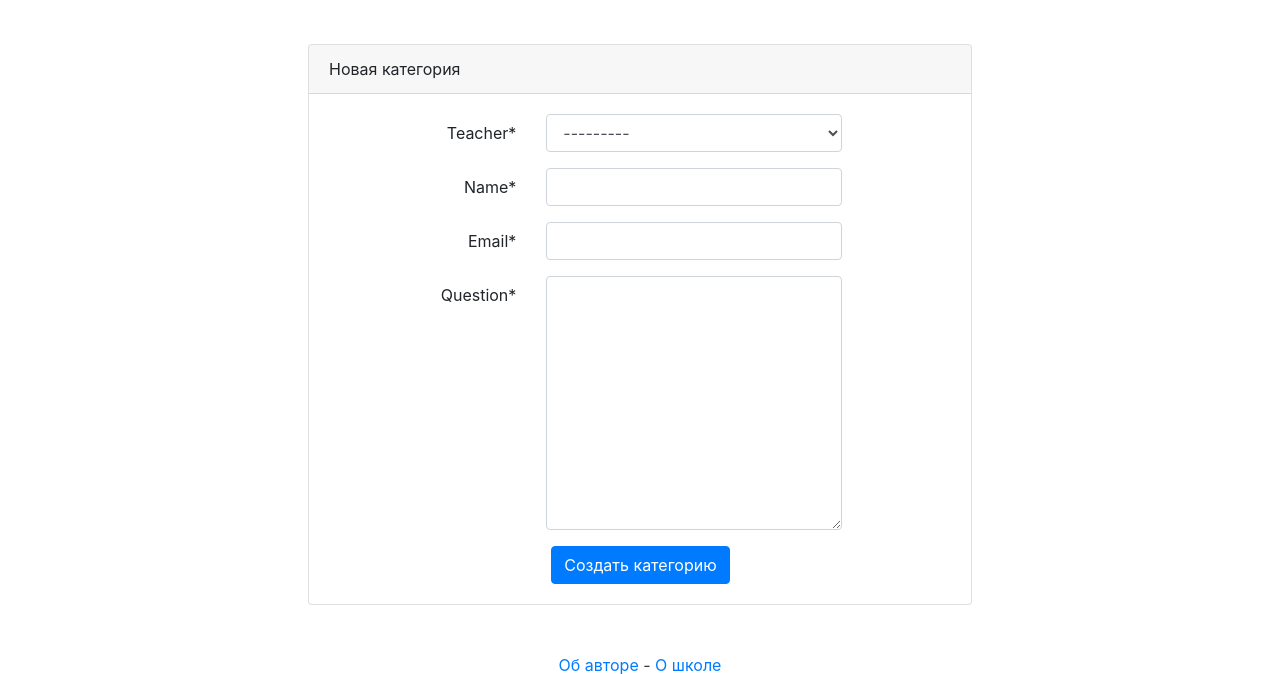
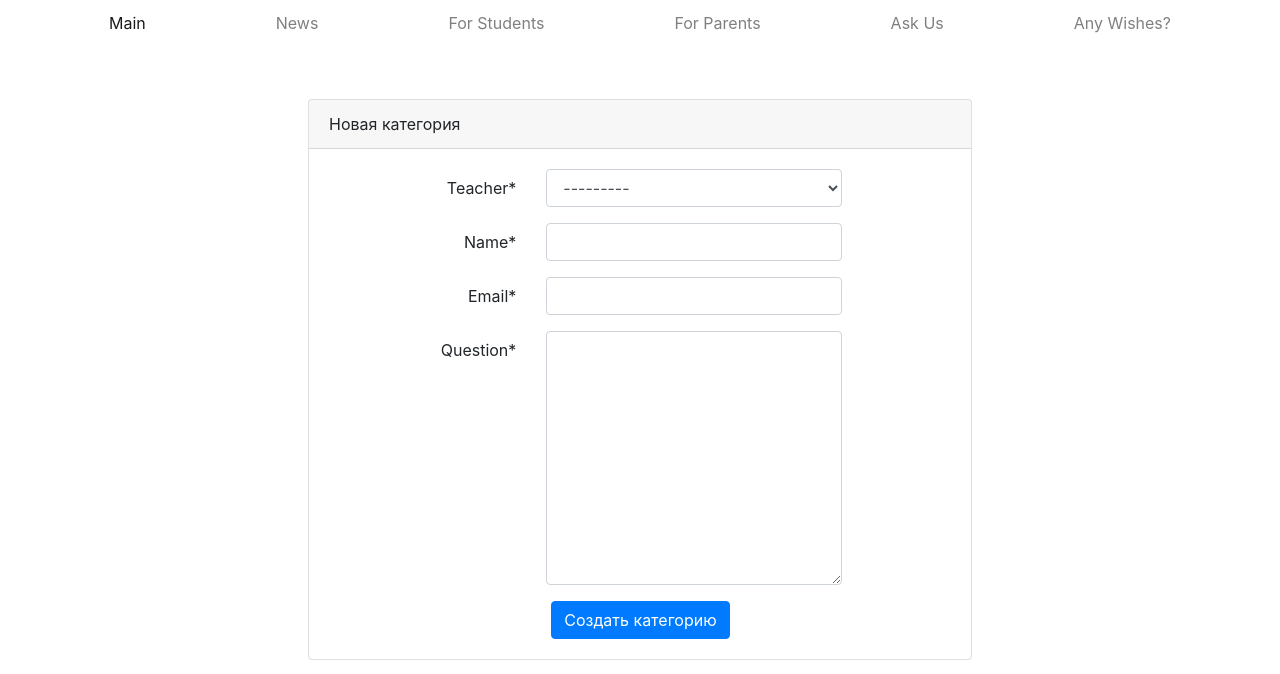
Before and after one commit to Mariownyou/school_project, a Django app: page /forms/contact_teacher in a window 1280 px wide. Shown: the part 112-786 px from the top of the page. Run offline with Django 3.2, Linux system fonts and the light colour scheme; data that the repository does not hold is empty; some libraries are stand-ins or nearby versions.

Commit message:
новый навбар

```diff
--- a/templates/group.html
+++ b/templates/group.html
@@ -12,7 +12,6 @@
 {% endblock %}
 
 {% block content %}
-  {% include 'includes/menu.html' %}
   <ul class="list-group list-group-flush">
     {% for category in page %}
     <li class="list-group-item">
--- a/templates/includes/nav.html
+++ b/templates/includes/nav.html
@@ -3,11 +3,11 @@
     <header class="blog-header py-3">
       <div class="row flex-nowrap justify-content-between align-items-center">
         <div class="col-4 pt-1">
-          <a class="text-muted" href="#">Subscribe</a>
+          <a class="text-muted" href="#">Main site</a>
         </div>
         <div class="col-4 text-center">
           <a class="blog-header-logo text-dark" href="{% url 'index' %}">
-          <img src="{% static 'img/logo_black.png' %}" alt="" width="100" height="60">
+          <img class='img-fluid' src="{% static 'img/logo_black.png' %}" alt="" width="100" height="60">
           </a>
         </div>
         <div class="col-4 d-flex justify-content-end align-items-center">
@@ -24,13 +24,43 @@
     </header>
 </div>
 
-<div class="nav-scroller py-1 mb-2">
-    <nav class="nav d-flex justify-content-between">
+<nav class="navbar navbar-expand-lg navbar-light">
+  <button class="navbar-toggler" type="button" data-toggle="collapse" data-target="#navbarNavDropdown" aria-controls="navbarNavDropdown" aria-expanded="false" aria-label="Toggle navigation">
+    <span class="navbar-toggler-icon"></span>
+  </button>
+  <div class="collapse navbar-collapse" id="navbarNavDropdown">
+    <ul class="navbar-nav w-100 justify-content-between">
+      <li class="nav-item active">
+        <a class="nav-link" href='{% url 'index' %}'>Main<span class="sr-only">(current)</span></a>
+      </li>
+      <li class="nav-item">
+        <a class="nav-link" href='{% url 'news' %}'>News</a>
+      </li>
+      <li class="nav-item">
+        <a class="nav-link" href='{% url 'group' "g1" %}'>For Students</a>
+      </li>
+      <li class="nav-item">
+        <a class="nav-link" href='{% url 'group' "g2" %}'>For Parents</a>
+      </li>
+      <li class="nav-item">
+        <a class="nav-link" href='{% url 'contact_teacher' %}'>Ask Us</a>
+      </li>
+      <li class="nav-item">
+        <a class="nav-link" href='{% url 'feedback' %}'>Any Wishes?</a>
+      </li>
       {% if user.is_authenticated %}
-        <a class="p-2 text-muted" href='{% url 'profile' user.username %}'>Profile</a>
-        <a class="p-2 text-muted" href='{% url 'new' %}'>New Post</a>
-        <a class="p-2 text-muted" href='{% url 'new_category' %}'>New Category</a>
-        <a class="p-2 text-muted" href='{% url 'password_change' %}'>Change Password</a>
+      <li class="nav-item dropdown">
+        <a class="nav-link dropdown-toggle" href="#" id="navbarDropdownMenuLink" role="button" data-toggle="dropdown" aria-haspopup="true" aria-expanded="false">
+          Advanced options
+        </a>
+        <div class="dropdown-menu" aria-labelledby="navbarDropdownMenuLink">
+          <a class="dropdown-item" href='{% url 'profile' user.username %}'>Profile</a>
+          <a class="dropdown-item" href='{% url 'new' %}'>New Post</a>
+          <a class="dropdown-item" href='{% url 'new_category' %}'>New Category</a>
+          <a class="dropdown-item" href='{% url 'password_change' %}'>Change Password</a>
+        </div>
+      </li>
       {% endif %}
-    </nav>
-</div>
+    </ul>
+  </div>
+</nav>
--- a/templates/index.html
+++ b/templates/index.html
@@ -11,7 +11,6 @@
 {% endblock %}
 
 {% block content %}
-    {% include 'includes/menu.html' %}
     {% include "includes/latest_posts.html" with post_e=latest_e  post_r=latest_r%}
     <main role="main" class="container">
       <div class="row">
```
